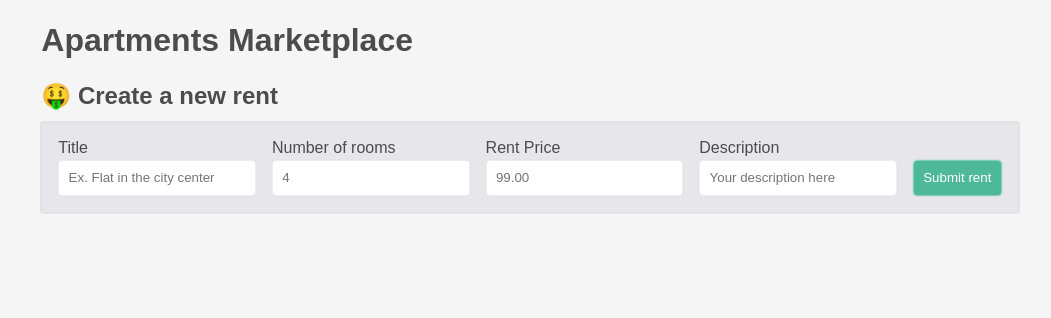
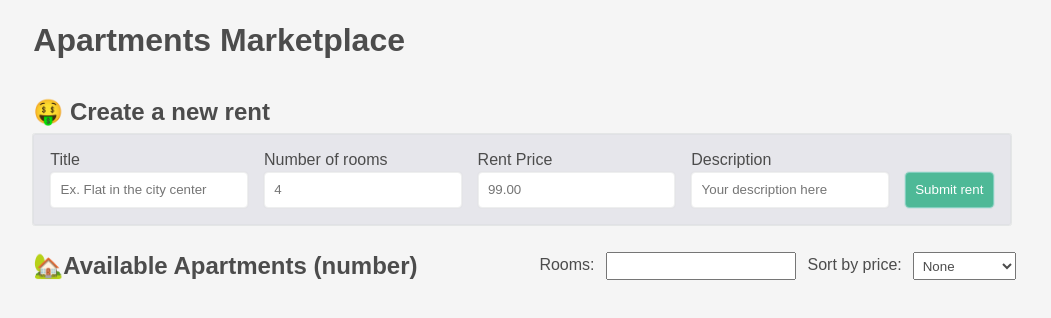
Before and after one commit to andriihalai/admin-panel, a React (Create React App) app in the folder frontend/: page / in a window 1280 px wide. Shown: the top 318 px of the page, without its empty margins (110-1161 px from the left). Built offline with nearby package versions, Linux system fonts and the light colour scheme; the HTML template or start-up script is replaced by a standard one.

Commit message:
Add title for apartments list

```diff
--- a/frontend/src/App.css
+++ b/frontend/src/App.css
@@ -11,6 +11,32 @@ h1 {
   margin-bottom: 0.7em;
 }
 
-h2 {
-  margin-bottom: 0.5em;
+.container {
+  margin: 1em;
+  margin-left: 0;
+  display: flex;
+  flex-direction: column;
+  justify-content: space-between;
+  gap: 0.5em;
 }
+
+.apartments-list-container {
+  display: flex;
+  flex-direction: row;
+  justify-content: space-between;
+  align-items: center;
+}
+
+.apartment-sort-option {
+  padding: 0.3rem;
+  margin: 0.7rem;
+  width: max-content;
+  height: max-content;
+}
+
+.sorting-form {
+  display: flex;
+  flex-direction: row;
+  justify-content: space-between;
+  align-items: center;
+}
--- a/frontend/src/App.tsx
+++ b/frontend/src/App.tsx
@@ -6,9 +6,28 @@ function App() {
   return (
     <div className="App">
       <h1>Apartments Marketplace</h1>
-      <div>
+      <div className="container">
         <h2>&#129297; Create a new rent</h2>
         <ApartmentForm />
+      </div>
+      <div className="apartments-list-container">
+        <h2>&#127969;Available Apartments (number)</h2>
+        <form className="sorting-form">
+          <label htmlFor="rooms">Rooms:</label>
+          <input type="number" className="apartment-sort-option" />
+          <label htmlFor="price">Sort by price:</label>
+          <select
+            name="price"
+            className="apartment-sort-option"
+            id="price-sort-dropdown"
+          >
+            <option value="asc">Lowest first</option>
+            <option value="desc">Highest first</option>
+            <option value="" selected>
+              None
+            </option>
+          </select>
+        </form>
       </div>
     </div>
   );
```
